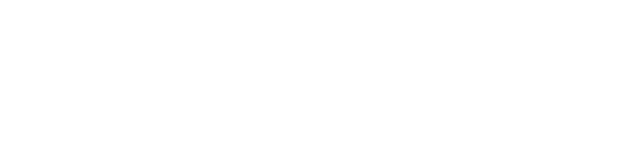
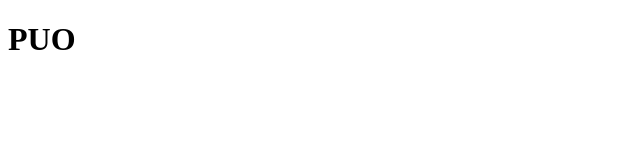
Before and after one commit to 0equalCodeYRG109/puog, a plain HTML site: page index.html in a window 1280 px wide. Shown: the whole page, without its empty margins (0-640 px from the left). Drawn offline with Linux system fonts and the light colour scheme.

Commit message:
Add H1 Heading to index.html

```diff
--- a/index.html
+++ b/index.html
@@ -6,6 +6,8 @@
     <title>Document</title>
 </head>
 <body>
-
+    <div>
+        <h1>PUO</h1>
+    </div>
 </body>
 </html>
```
